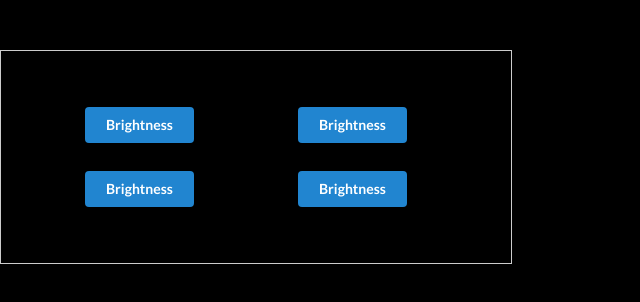
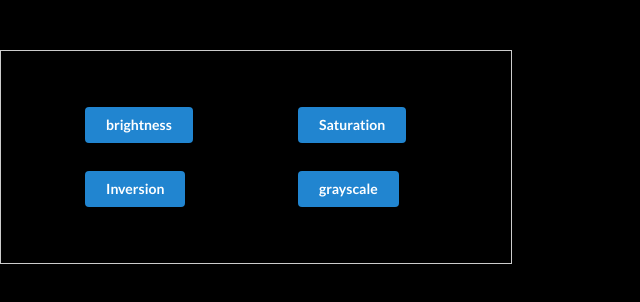
Before and after one commit to domchu/React-Image-Editor, a React (Create React App) app: page / in a window 1280 px wide. Shown: the top 302 px of the page, without its empty margins (0-640 px from the left). Built offline with nearby package versions, Linux system fonts and the light colour scheme.

Commit message:
chore:passing props

```diff
--- a/src/Button.jsx
+++ b/src/Button.jsx
@@ -6,10 +6,10 @@ const Button = () => {
     <div>
       <h1>Image Editor</h1>
       <div className="buttons__container">
-        <ButtonDetail />
-        <ButtonDetail />
-        <ButtonDetail />
-        <ButtonDetail />
+        <ButtonDetail name="brightness" />
+        <ButtonDetail name="Saturation" />
+        <ButtonDetail name="Inversion" />
+        <ButtonDetail name="grayscale" />
       </div>
     </div>
   );
--- a/src/ButtonDetail.jsx
+++ b/src/ButtonDetail.jsx
@@ -1,10 +1,10 @@
 import React from "react";
 
-const ButtonDetail = () => {
+const ButtonDetail = (props) => {
   return (
     <div className="btn__container">
       <button class="ui primary button " id="space">
-        Brightness
+        {props.name}
       </button>
       ;
     </div>
```
